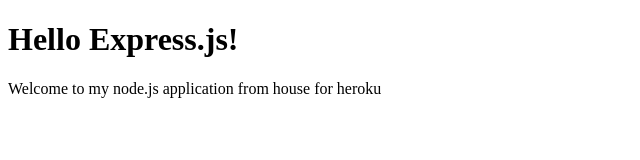
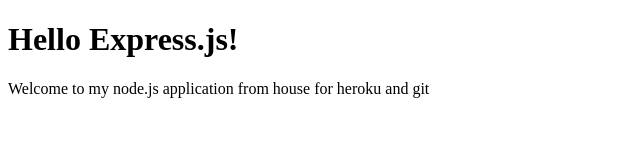
Before and after one commit to supsheep/exemple-web-server-node.js, a website: page public/index.html in a window 1280 px wide. Shown: the full height of the page, 0-640 px from the left. Drawn offline with Linux system fonts and the light colour scheme.

Commit message:
Update index.html for both git repo and heroku repo from house

```diff
--- a/public/index.html
+++ b/public/index.html
@@ -11,7 +11,7 @@
 			Hello Express.js!
 		</h1>
 		<p>
-			Welcome to my node.js application from house for heroku
+			Welcome to my node.js application from house for heroku and git
 		</p>
 	</body>
 </html>
```
